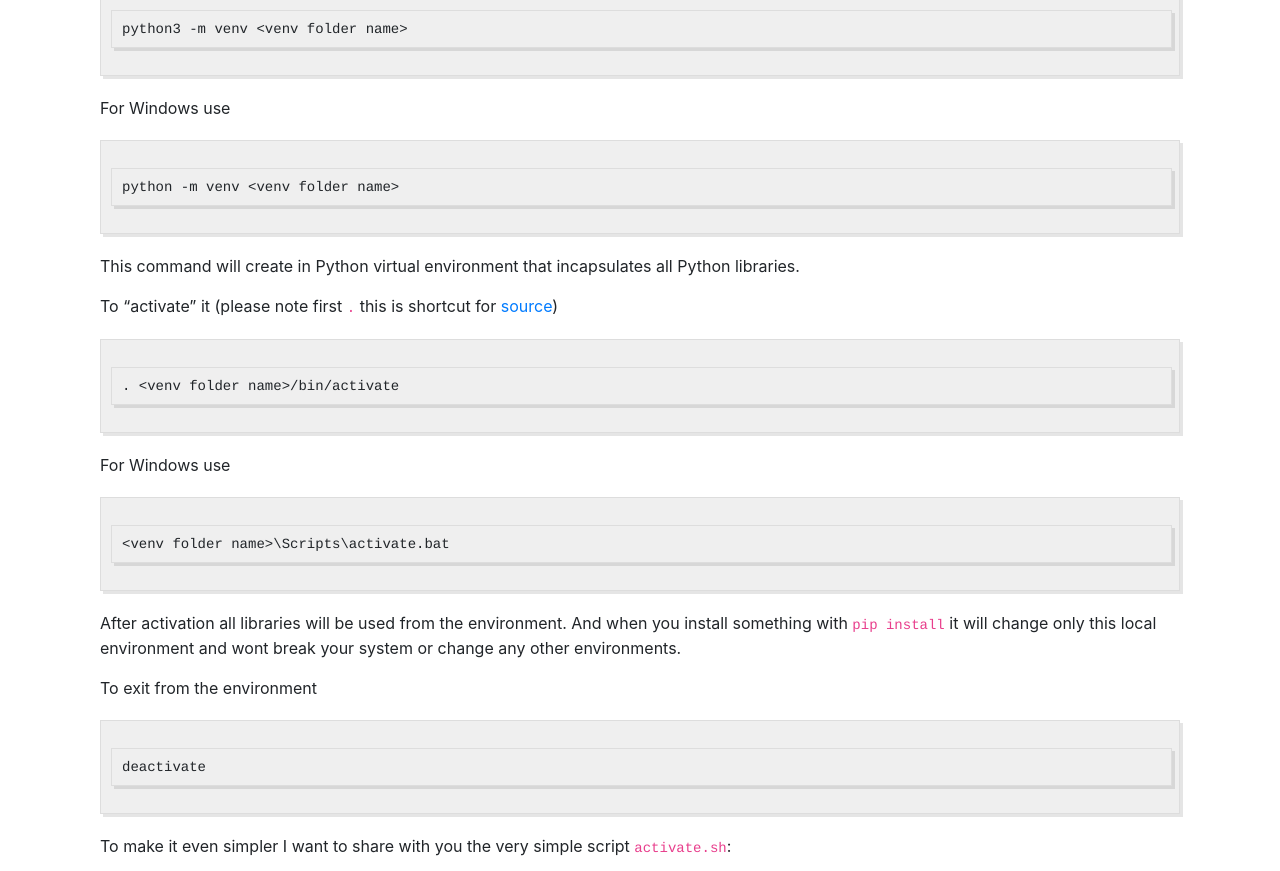
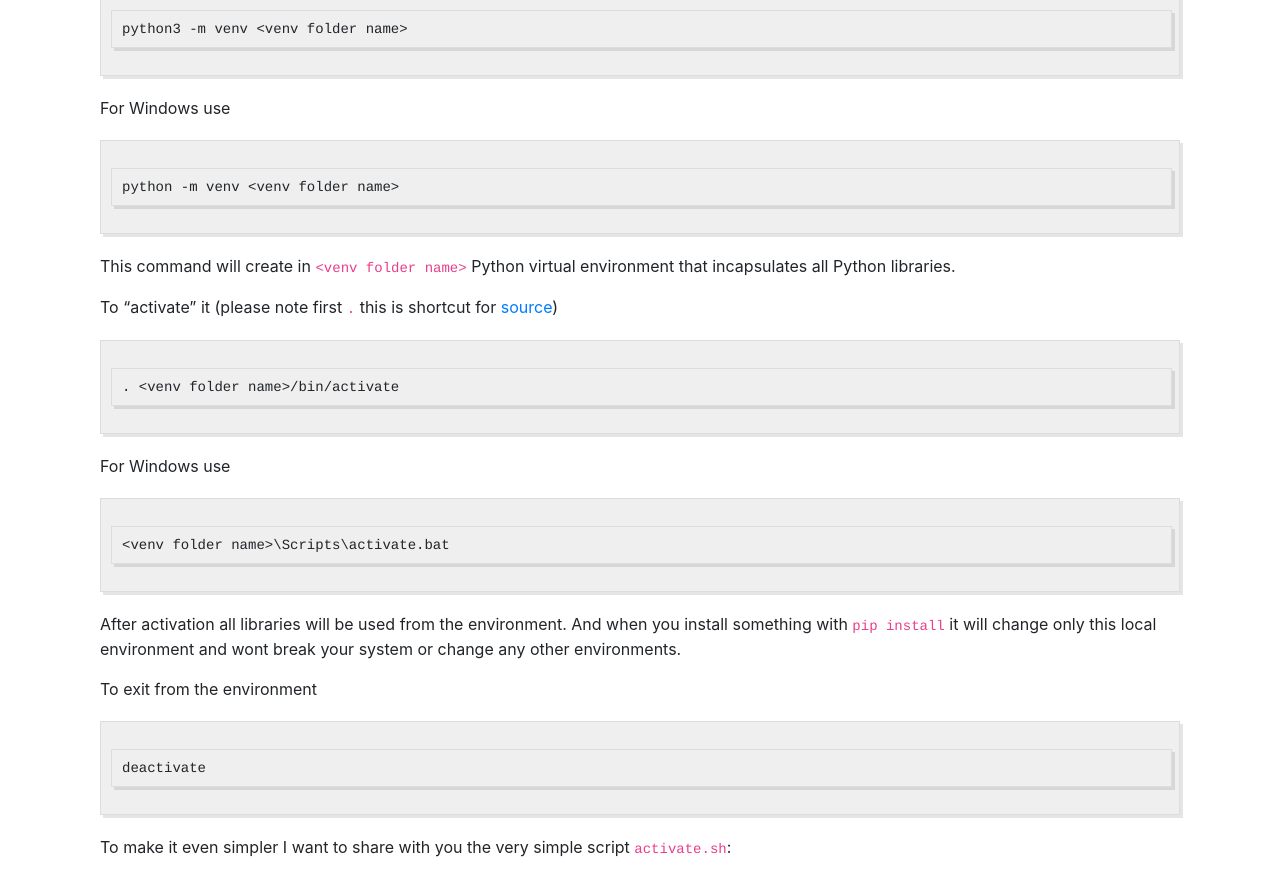
Before and after one commit to andgineer/sorokin.engineer, a Jekyll site: the page built from posts/en/_posts/2019-09-11-python_venv.md, in a window 1280 px wide and 900 px high, scrolled down 796 px, cut to the strip 0-871 px from the top of the window. Built offline with Jekyll 4.4.1, drawn with Linux system fonts in a browser that asks for light colours; nearby versions of some CDN libraries.

Commit message:
workenv post syntax error

```diff
--- a/posts/en/_posts/2019-09-11-python_venv.md
+++ b/posts/en/_posts/2019-09-11-python_venv.md
@@ -25,7 +25,7 @@ For Windows use
 
     python -m venv <venv folder name>
 
-This command will create in <venv folder name> Python virtual environment that incapsulates all
+This command will create in `<venv folder name>` Python virtual environment that incapsulates all
 Python libraries.
 
 To "activate" it (please note first `.` this is shortcut for [source](https://superuser.com/questions/176783/what-is-the-difference-between-executing-a-bash-script-vs-sourcing-it))
```
Also changed, not shown: posts/ru/_posts/2019-09-11-python_venv.md (+1 -1 lines).
